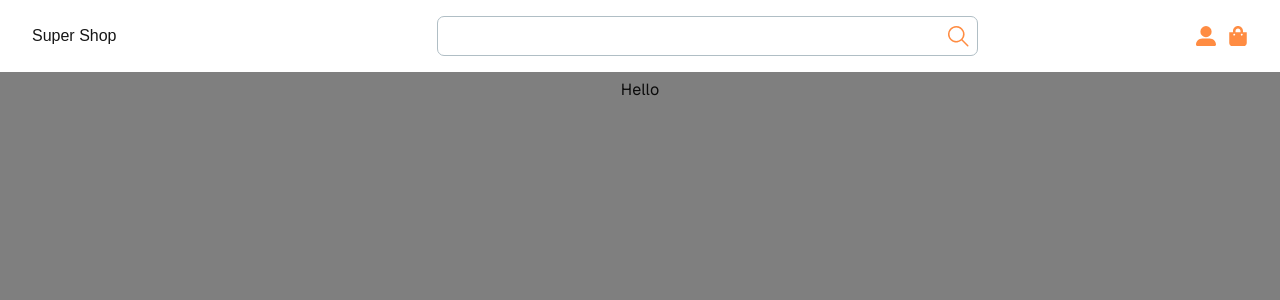
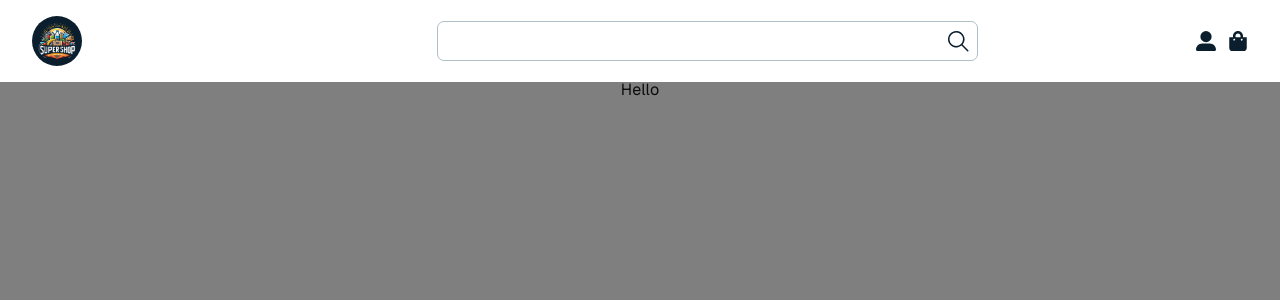
Before and after one commit to kutub98/e-commerce, a Next.js app: page / in a window 1280 px wide. Both pictures are taken after a click on the icon 43 px from the left and 56 px from the top of the page. Shown: the top 300 px of the page. Built offline with nearby package versions, Linux system fonts and the light colour scheme.

Commit message:
added logo

```diff
--- a/src/app/Components/Shared/NavBar.js
+++ b/src/app/Components/Shared/NavBar.js
@@ -6,6 +6,8 @@ import { PiXBold } from "react-icons/pi";
 import { useEffect, useState, useRef } from "react";
 import { FaUserLarge } from "react-icons/fa6";
 import { FaShoppingBag } from "react-icons/fa";
+import Image from "next/image";
+import logo from "@/app/Assets/logo.png";
 
 const NavBar = () => {
   const [openNav, setOpenNav] = useState(false);
@@ -71,32 +73,38 @@ const NavBar = () => {
             <div className=" border-none justify-between my0 flex md:hidden items-center b-white pt-4 shadow-md px-8 bg-white z-[999]">
               <h1>Search store</h1>
               <PiXBold
-                className="ButtonText"
+                className="PrimaryText h-6 w-6"
                 onClick={() => setOpenSearchBar(false)}
               />
             </div>
             {/* Clickable Searchbar */}
             <div className="flex justify-between w-full relative items-center bg-white px-8 pb-4 md:pt-4 border-none">
               <div className="md:w-1/2 hidden md:block">
-                <h1>Super Shop</h1>
+                <Image
+                  src={logo}
+                  height={50}
+                  width={50}
+                  alt="logo"
+                  className="primaryBg rounded-full p-1"
+                />
               </div>
               <div className="relative lg:w-2/3 w-full">
                 <Input
-                  className="px-3 py-2 rounded w-full ButtonText"
+                  className="px-3 py-2 rounded w-full PrimaryText"
                   placeholder="Search here..."
                 />
-                <GoSearch className="absolute h-6 w-6  top-1/2 right-2 ButtonText transform -translate-y-1/2 cursor-pointer" />
+                <GoSearch className="absolute h-6 w-6  top-1/2 right-2 PrimaryText transform -translate-y-1/2 cursor-pointer" />
               </div>
               <div className="justify-end space-x-3 lg:flex lg:order-3 w-1/3 md:flex hidden">
-                <FaUserLarge className="h-5 w-5 ButtonText " stroke="2" />
-                <FaShoppingBag className="h-5 w-5 ButtonText " stroke="2" />
+                <FaUserLarge className="h-5 w-5 PrimaryText " stroke="2" />
+                <FaShoppingBag className="h-5 w-5 PrimaryText " stroke="2" />
               </div>
             </div>
           </div>
         </div>
       ) : (
         <>
-          <div className="flex justify-between items-center my-3 primaryBg w-full px-8 py-6">
+          <div className="flex justify-between items-center my-3 primaryBg w-full px-8 py-2">
             <div
               className="lg:hidden w-1/3"
               onClick={() => setOpenNav((prev) => !prev)}
@@ -107,8 +115,14 @@ const NavBar = () => {
                 <FaBars className="ButtonText" />
               )}
             </div>
-            <div className="lg:order-2 w-1/3 text-center ButtonText">
-              <h1>SuperShop</h1>
+            <div className="lg:order-2 w-1/3 text-center flex justify-center ButtonText">
+              <Image
+                src={logo}
+                height={70}
+                width={70}
+                alt="logo"
+                className="primaryBg rounded-full p-1"
+              />
             </div>
             <div className="lg:order-1  overflow-hidden w-1/3 items-center hidden lg:flex">
               <GoSearch
```
Also changed, not shown: src/app/Assets/logo.png (added).
